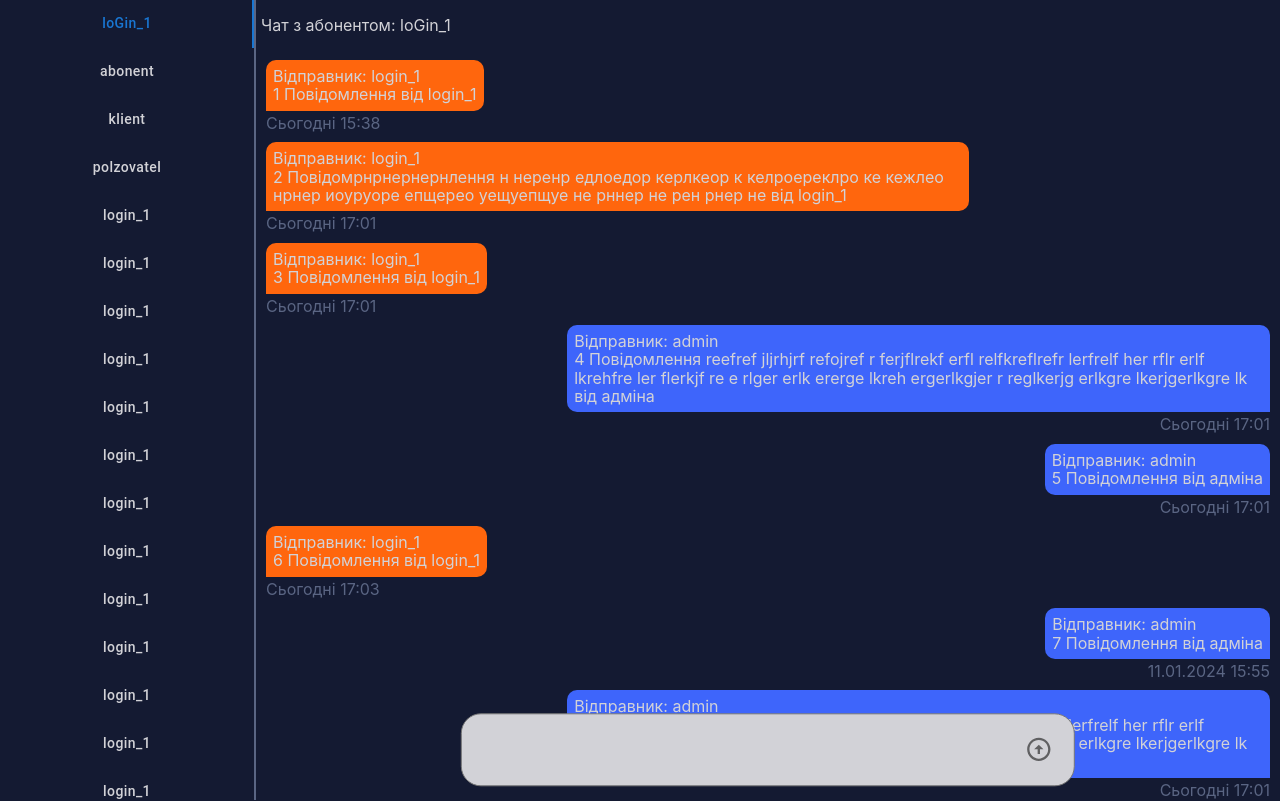
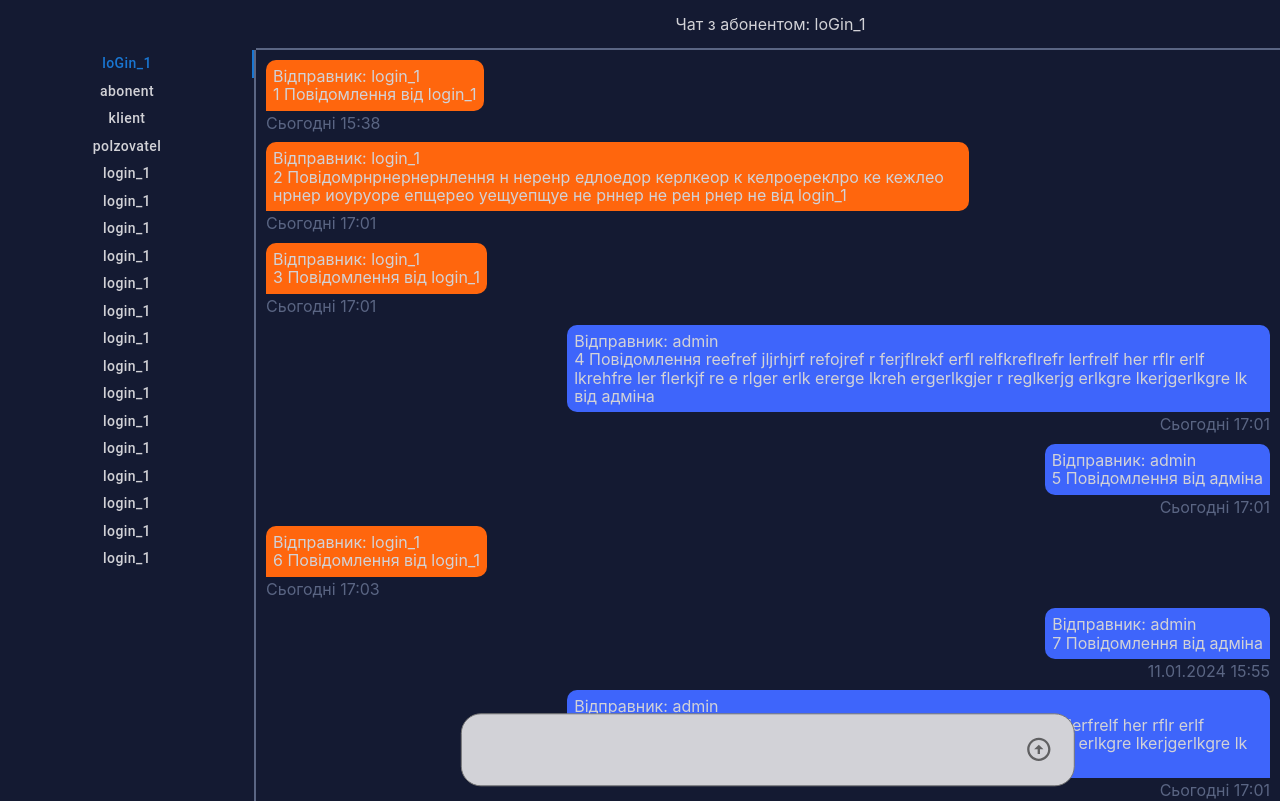
Before and after one commit to tooreagen/ubilling-bot-frontend, a React (Create React App) app: page / in a window 1280 px wide. Shown: the top 801 px of the page. Built offline with nearby package versions, Linux system fonts and the light colour scheme.

Commit message:
fix styles

```diff
--- a/src/components/ChatComponents/Chat/Chat.jsx
+++ b/src/components/ChatComponents/Chat/Chat.jsx
@@ -35,10 +35,11 @@ const Chat = () => {
           aria-label="Vertical tabs"
           sx={{
             borderRight: 2,
-            borderColor: 'var(--secondary-text-color)',
+            borderColor: 'var(--line-color)',
             height: '100%',
             width: '20%',
             position: 'fixed',
+            top: "50px",
             backgroundColor: 'var(--main-background-color)',
           }}
         >
@@ -50,6 +51,8 @@ const Chat = () => {
                 sx={{
                   color: 'var(--main-text-color)',
                   textTransform: 'none',
+                  minHeight: '20px',
+                  padding: '5px',
                 }}
               />
             );
--- a/src/components/ChatComponents/ChatInfo/ChatInfoStyled.js
+++ b/src/components/ChatComponents/ChatInfo/ChatInfoStyled.js
@@ -6,8 +6,10 @@ export const ChatInfoStyled = styled.div`
   align-items: center;
   height: 50px;
   top: 0px;
-  width: 100%;
+  width: 80%;
+  justify-content: center;
   background-color: var(--main-background-color);
+  border-bottom: 2px solid var(--line-color);
 `;
 
 export const AbonInfo = styled.div`
--- a/src/components/FormMessageSend/FormMessageSend.jsx
+++ b/src/components/FormMessageSend/FormMessageSend.jsx
@@ -31,9 +31,9 @@ const FormMessageSend = ({ onHeightChange }) => {
           <Field
             as="textarea"
             name="message"
+            maxLength={700}
             onChange={handleChange}
             onInput={event => {
-              console.log(event);
               event.target.style.height = 'auto';
               event.target.style.height = `${event.target.scrollHeight}px`;
               setHeightMessagingBox(event.target.style.height);
--- a/src/stylesheet/vars.css
+++ b/src/stylesheet/vars.css
@@ -19,4 +19,7 @@
   --main-background-color: var(--background-color);
   --message-in-background: #ff660d;
   --message-out-background: var(--accent-color);
+
+  /* old colors */
+  --line-color: var(--secondary-text-color);
 }
```
